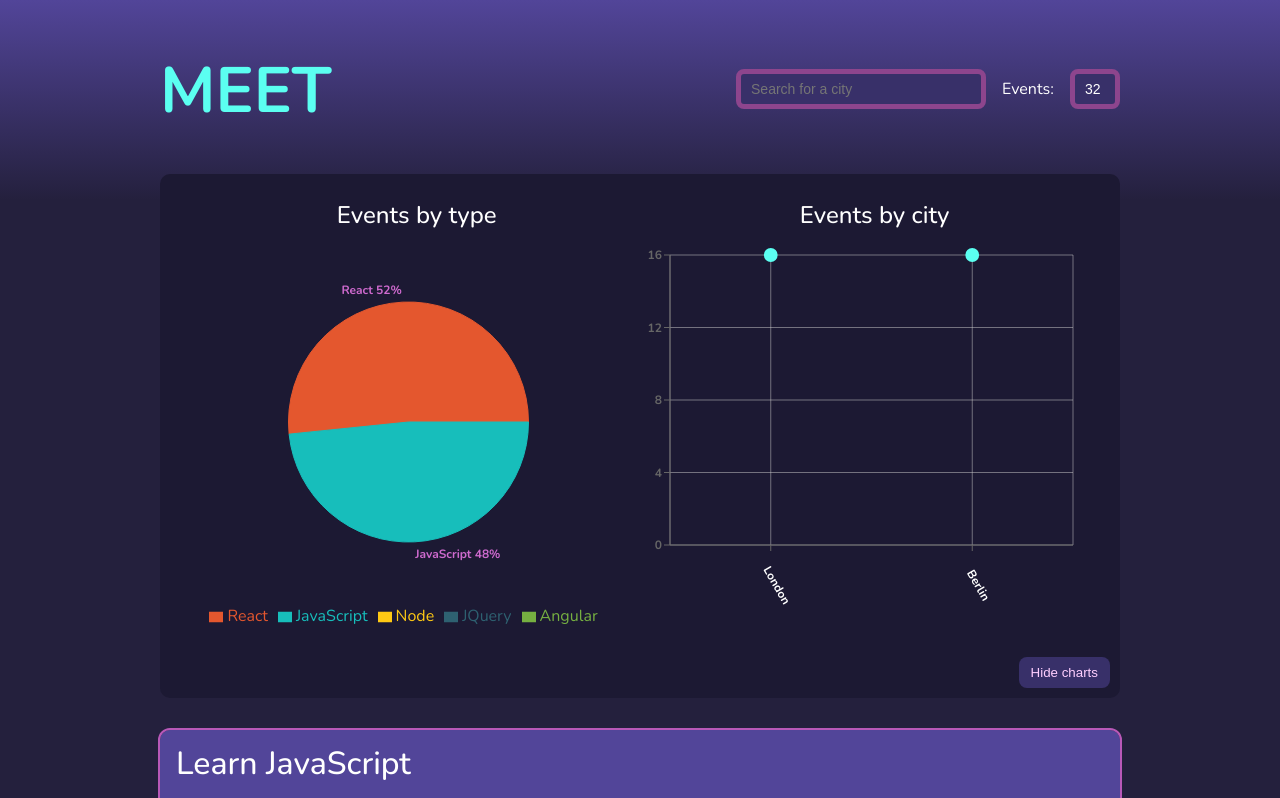
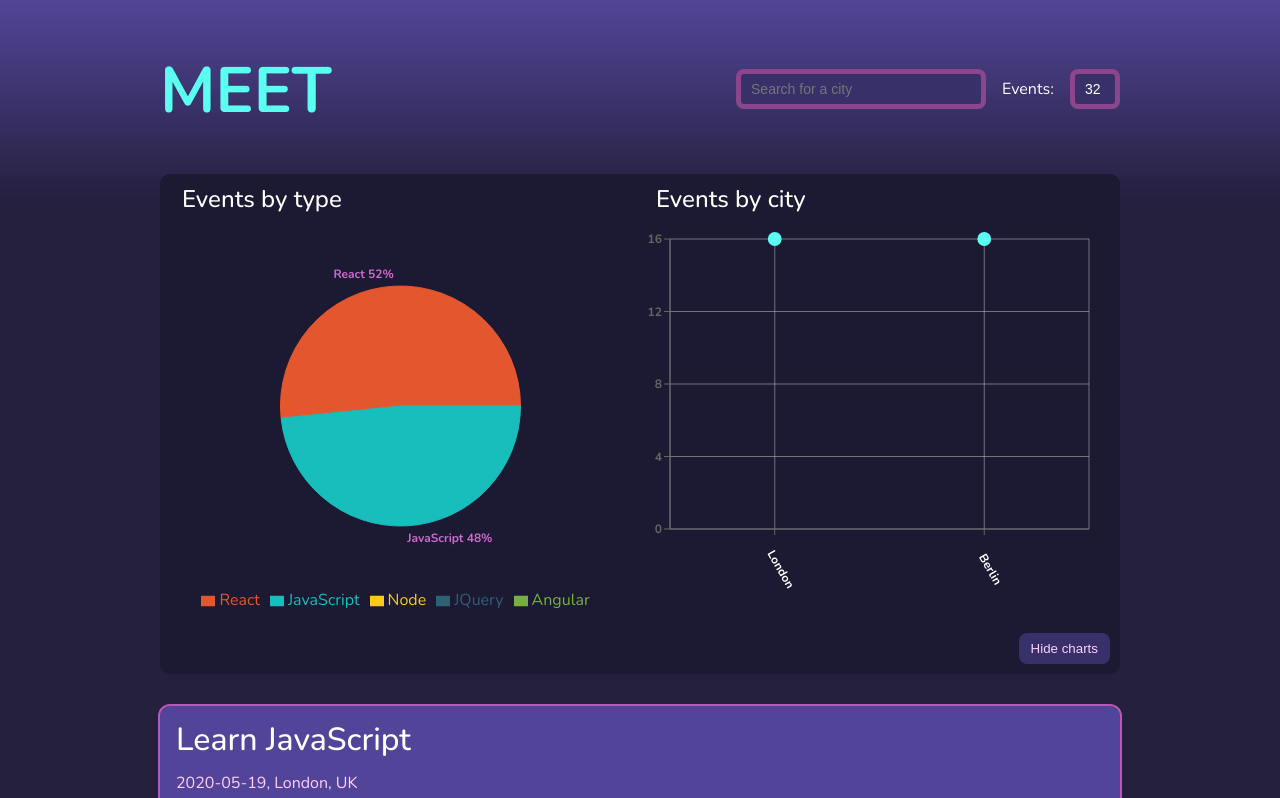
Before and after one commit to timok81/cf-meet, a React (Vite) app: page / in a window 1280 px wide. Shown: the top 798 px of the page. Built offline with nearby package versions, Linux system fonts and the light colour scheme; what atatus-spa would draw is missing.

Commit message:
Added charts container animation

```diff
--- a/src/App.css
+++ b/src/App.css
@@ -288,10 +288,19 @@ a:visited {
   text-align: left;
   width: 100%;
   margin-bottom: 2rem;
+  transition: height 0.3s ease-in-out, padding 0.3s ease-in-out;
+  overflow: hidden;
+  height: 50px;
 }
 
 .charts-container-expanded {
-  padding: 16px;
+  height: 500px;
+}
+
+.charts-details {
+  margin: 0;
+  padding: 0;
+  display: flex;
   text-align: center;
 }
 
@@ -319,6 +328,7 @@ a:visited {
 
   .charts-container-expanded {
     grid-template-columns: 1fr;
+    height: 975px;
   }
 
   .search-container>div {
@@ -330,24 +340,14 @@ a:visited {
   }
 }
 
-@media all and (min-width: 400px) {
-  .App {
-    width: 23rem;
-  }
-
-  .search-container>div {
-    justify-content: center;
-  }
-
-  .pie-chart text {
-    display: none;
-  }
-}
-
-
 @media all and (min-width: 600px) {
   .App {
     width: 35rem;
+  }
+
+  .charts-container-expanded {
+    grid-template-columns: 1fr;
+    height: 975px;
   }
 
   .pie-chart text {
@@ -367,6 +367,7 @@ a:visited {
   .charts-container-expanded {
     display: grid;
     grid-template-columns: 1fr 1fr;
+    height: 500px;
   }
 }
 
--- a/src/components/Charts.jsx
+++ b/src/components/Charts.jsx
@@ -8,13 +8,13 @@ const Charts = ({ events, allLocations }) => {
   const [expanded, setExpanded] = useState(true);
 
   return (
-    <div className="charts-container">
+    <div className={expanded ? "charts-container charts-container-expanded" : "charts-container"}>
       {!expanded && <h2>Event charts</h2>}
       {expanded && (
-        <div className="charts-container-expanded">
+        <>
           <EventGenresChart events={events} />
           <CityEventsChart allLocations={allLocations} events={events} />
-        </div>
+        </>
       )}
       <button className="show-charts" onClick={() => setExpanded(!expanded)}>
         {expanded ? "Hide charts" : "Show charts"}
```
